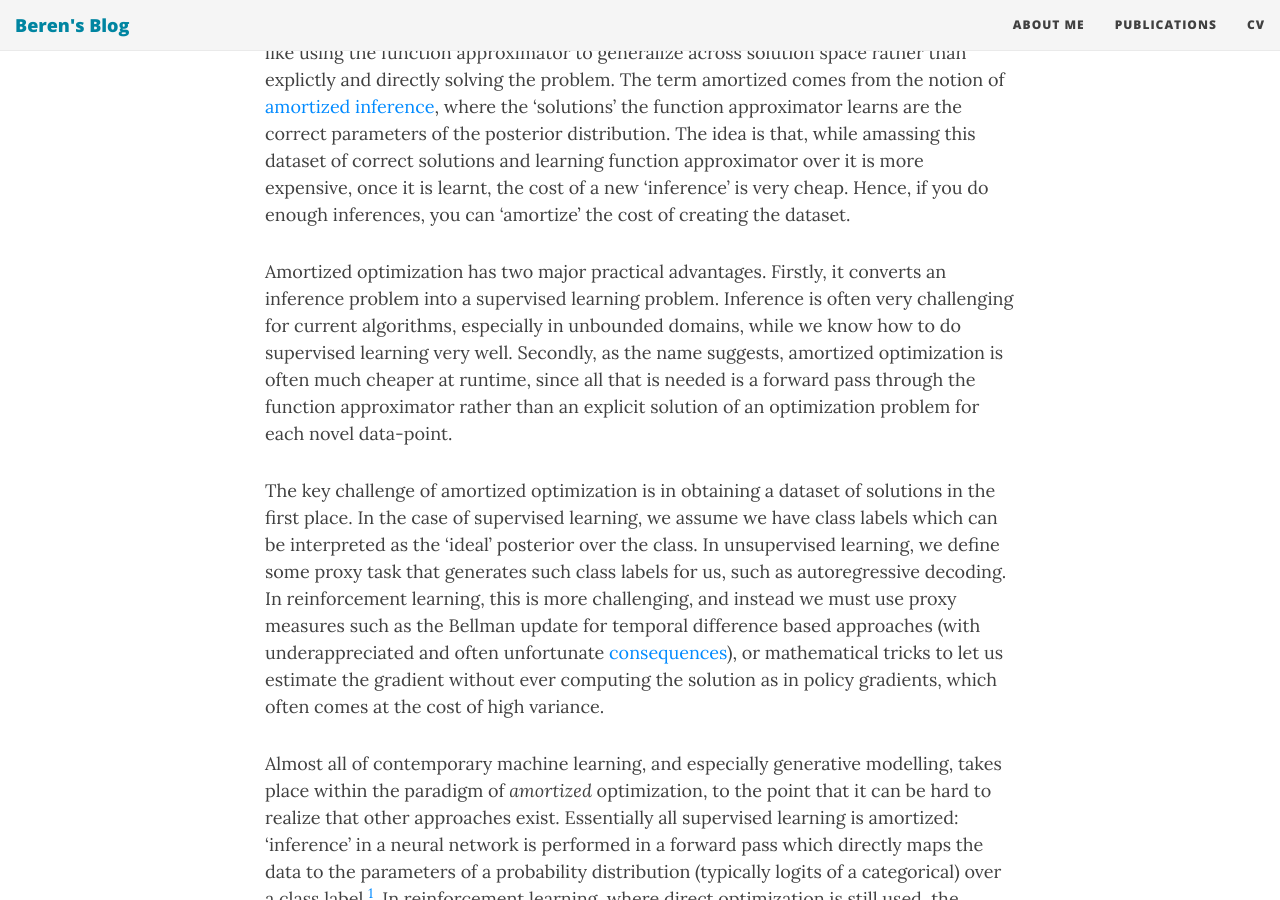
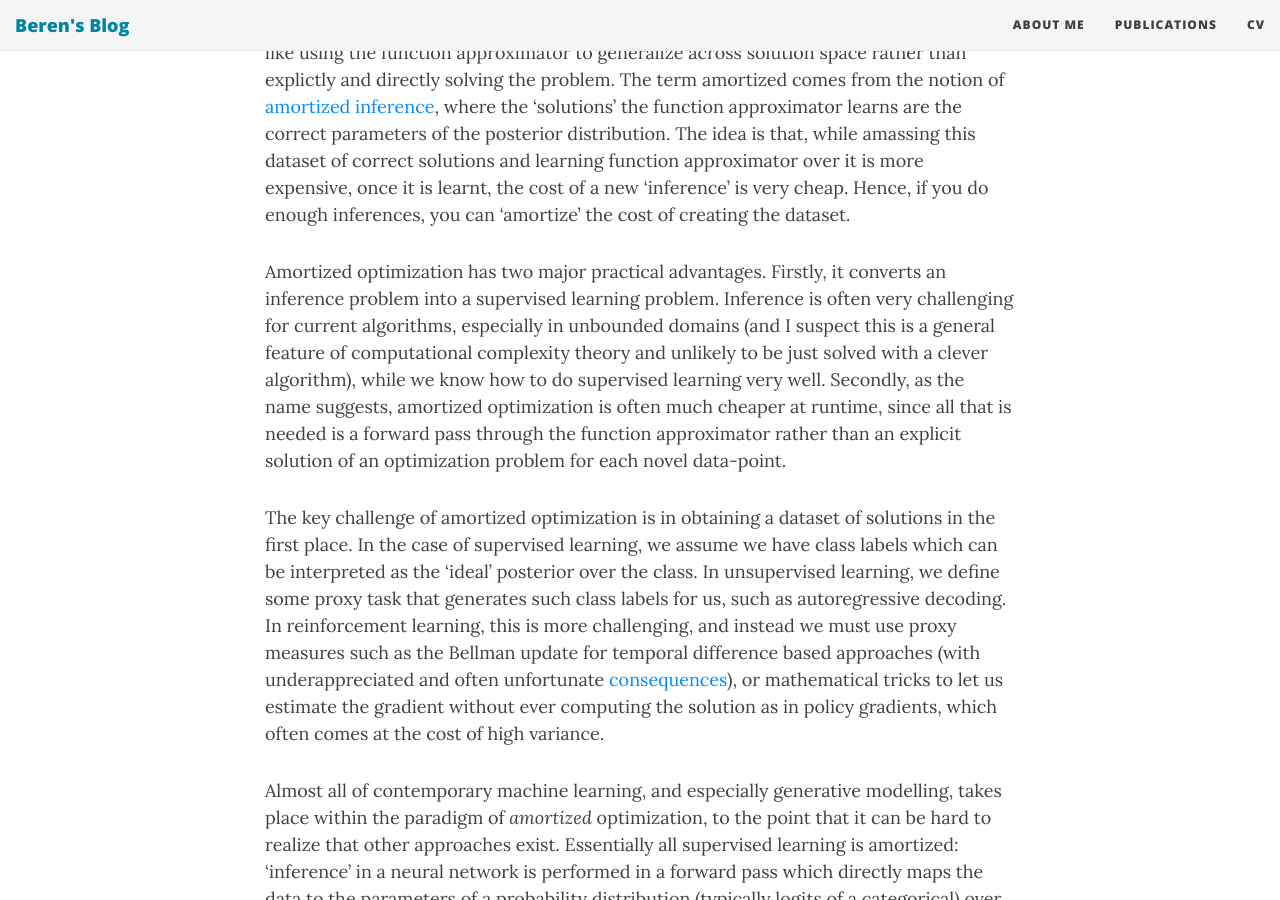
Before and after one commit to BerenMillidge/BerenMillidge.github.io, a Jekyll site: the page built from _posts/2022-09-25-Deconfusing-direct-vs-amortized-optimization.md, in a window 1280 px wide and 900 px high, scrolled down 833 px. Built offline with Jekyll 4.4.1, drawn with Linux system fonts in a browser that asks for light colours; nearby versions of some CDN libraries.

Commit message:
Update 2022-09-25-Deconfusing-direct-vs-amortized-optimization.md

```diff
--- a/_posts/2022-09-25-Deconfusing-direct-vs-amortized-optimization.md
+++ b/_posts/2022-09-25-Deconfusing-direct-vs-amortized-optimization.md
@@ -9,7 +9,7 @@ Here, I want to present a new frame on different types of optimization, with the
 
 *Amortized* optimization, on the other hand, is not directly applied to any specific problem or state. Instead, an agent is given dataset of input data and successful solutions, and then learns a function approximator that maps directly from the input data to the correct solution. Once this function approximator is learnt, solving a novel problem then looks like using the function approximator to generalize across solution space rather than explictly and directly solving the problem. The term amortized comes from the notion of [amortized inference](https://arxiv.org/pdf/1312.6114.pdf?source=post_page), where the 'solutions' the function approximator learns are the correct parameters of the posterior distribution. The idea is that, while amassing this dataset of correct solutions and learning function approximator over it is more expensive, once it is learnt, the cost of a new 'inference' is very cheap. Hence, if you do enough inferences, you can 'amortize' the cost of creating the dataset.
 
-Amortized optimization has two major practical advantages. Firstly, it converts an inference problem into a supervised learning problem. Inference is often very challenging for current algorithms, especially in unbounded domains, while we know how to do supervised learning very well. Secondly, as the name suggests, amortized optimization is often much cheaper at runtime, since all that is needed is a forward pass through the function approximator rather than an explicit solution of an optimization problem for each novel data-point.
+Amortized optimization has two major practical advantages. Firstly, it converts an inference problem into a supervised learning problem. Inference is often very challenging for current algorithms, especially in unbounded domains (and I suspect this is a general feature of computational complexity theory and unlikely to be just solved with a clever algorithm), while we know how to do supervised learning very well. Secondly, as the name suggests, amortized optimization is often much cheaper at runtime, since all that is needed is a forward pass through the function approximator rather than an explicit solution of an optimization problem for each novel data-point.
 
 The key challenge of amortized optimization is in obtaining a dataset of solutions in the first place. In the case of supervised learning, we assume we have class labels which can be interpreted as the 'ideal' posterior over the class. In unsupervised learning, we define some proxy task that generates such class labels for us, such as autoregressive decoding. In reinforcement learning, this is more challenging, and instead we must use proxy measures such as the Bellman update for temporal difference based approaches (with underappreciated and often unfortunate [consequences](https://arxiv.org/pdf/2201.12417)), or mathematical tricks to let us estimate the gradient without ever computing the solution as in policy gradients, which often comes at the cost of high variance.
 
```
